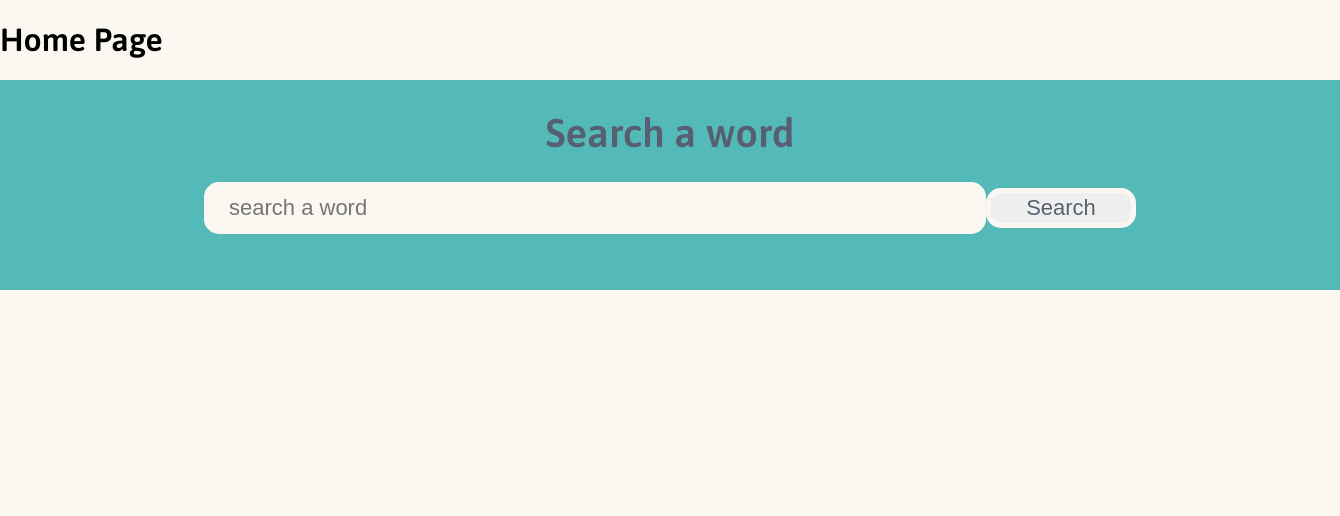
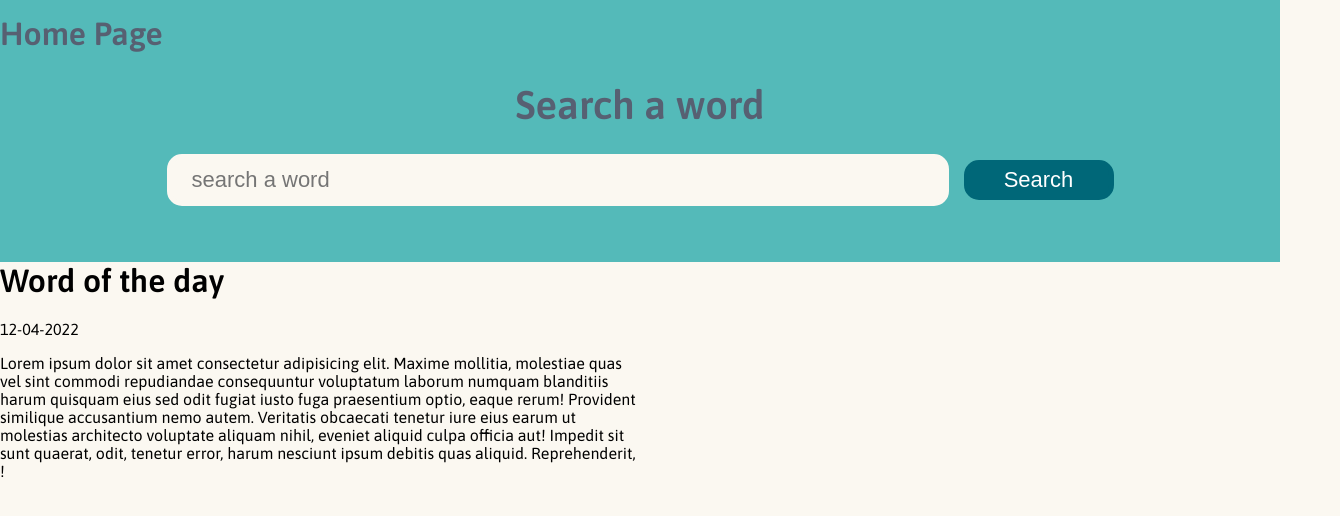
Before and after one commit to Amotul-raheem/dictionary-app, a React (Create React App) app: page / in a window 1280 px wide. Shown: the top 516 px of the page, 1340 px wide, since content can reach past the window. Built offline with nearby package versions, Linux system fonts and the light colour scheme.

Commit message:
Created the search bar

```diff
--- a/src/App.css
+++ b/src/App.css
@@ -2,5 +2,7 @@ body{
     margin: 0;
     padding: 0;
     background-color: #FBF8F1;
+    width: 100%;
+    height: 100%;
     font-family: Asap;
 }
--- a/src/components/HomePage/HomePage.css
+++ b/src/components/HomePage/HomePage.css
@@ -0,0 +1,8 @@
+.homepage-nav-bar{
+    background-color: #54BAB9;
+    padding-top: 15px;
+}
+.home-page-logo{
+    margin: 0;
+    color: #576072;
+}
--- a/src/components/HomePage/HomePage.js
+++ b/src/components/HomePage/HomePage.js
@@ -1,6 +1,7 @@
 import React from "react"
 import "./HomePage.css"
 import Search from "../Search/Search.js";
+import Word from "../Word/Word";
 
 
 function HomePage() {
@@ -14,7 +15,7 @@ function HomePage() {
     return (
         <div className="homepage">
             <div className="homepage-nav-bar">
-                <h1>Home Page</h1>
+                <h1 className="home-page-logo">Home Page</h1>
             </div>
             <div>
                 <Search
@@ -23,6 +24,25 @@ function HomePage() {
                     handleSearch={handleSearch}
                 />
             </div>
+            <div>
+                <div>
+                    <Word
+                        date={"12-04-2022"}
+                        meaning={"Lorem ipsum dolor sit amet consectetur adipisicing elit. Maxime mollitia,\n" +
+                            "molestiae quas vel sint commodi repudiandae consequuntur voluptatum laborum\n" +
+                            "numquam blanditiis harum quisquam eius sed odit fugiat iusto fuga praesentium\n" +
+                            "optio, eaque rerum! Provident similique accusantium nemo autem. Veritatis\n" +
+                            "obcaecati tenetur iure eius earum ut molestias architecto voluptate aliquam\n" +
+                            "nihil, eveniet aliquid culpa officia aut! Impedit sit sunt quaerat, odit,\n" +
+                            "tenetur error, harum nesciunt ipsum debitis quas aliquid. Reprehenderit,\n" +
+                            "!"}
+                    />
+                    <div>
+
+                    </div>
+                </div>
+
+            </div>
         </div>
 
     )
--- a/src/components/Search/Search.css
+++ b/src/components/Search/Search.css
@@ -3,7 +3,7 @@
     height: 150px;
     background-color: #54BAB9;
     text-align: center;
-    padding: 30px ;
+    padding: 30px 0;
 }
 .search-header{
     font-size: 40px;
@@ -20,13 +20,15 @@
     font-size: 22px;
     color: #576072;
     padding-left: 20px;
+    margin-right: 15px;
 }
 .search-button{
     height: 40px;
     width: 150px;
-    border: 5px solid #FBF8F1;
+    border: 5px solid #006778;
+    background-color: #006778;
     border-radius: 15px;
     outline: none;
-    color: #576072;
+    color: #fff;
     font-size: 22px;
 }
--- a/src/components/Word/Word.css
+++ b/src/components/Word/Word.css
@@ -0,0 +1,8 @@
+.word-container{
+    width: 50%;
+    height: 800px;
+    /*background-color: #43919B;*/
+}
+.word-heading{
+    margin-top: 0;
+}
--- a/src/components/Word/Word.js
+++ b/src/components/Word/Word.js
@@ -1,11 +1,17 @@
+import React from "react"
+import "./Word.css"
 
-
-function Word() {
+function Word(props) {
+    const {date, meaning} = props
     return (
         <div className="word-container">
-            <h1>
+            <h1 className="word-heading">
                 Word of the day
             </h1>
+            <p>{date}</p>
+            <p>{meaning}</p>
         </div>
     )
 }
+
+export default Word
```
Also changed, not shown: 1 other file (tests, documents, lock files or other folders).
